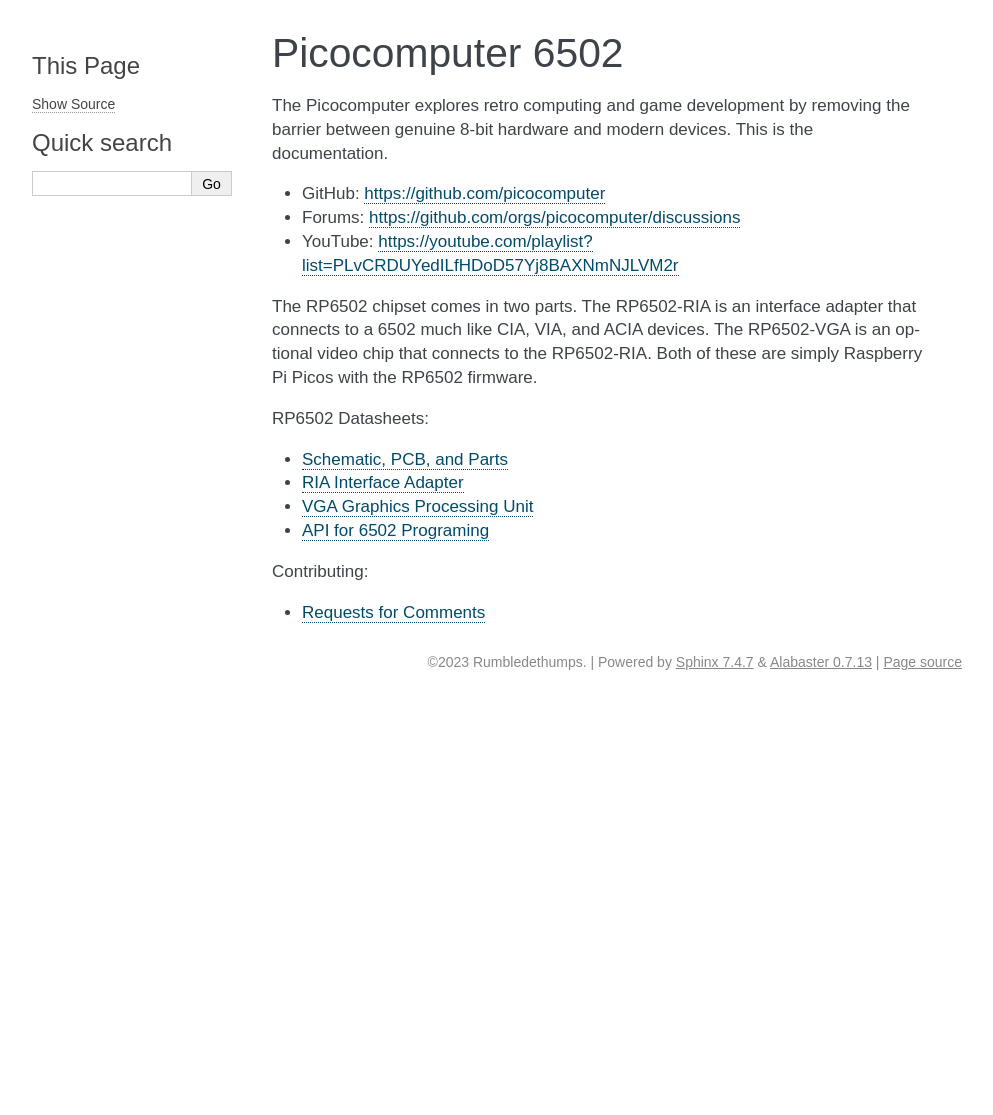
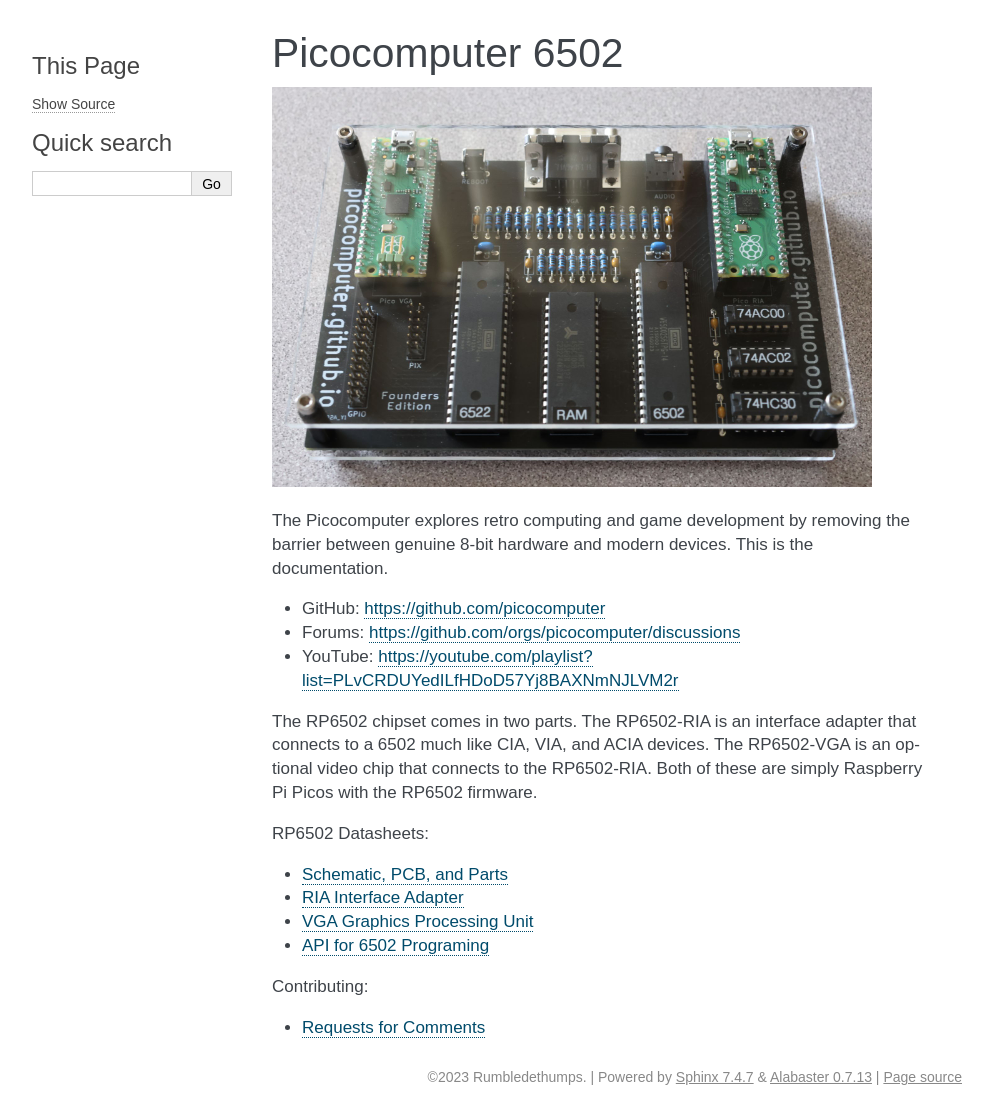
Before and after one commit to picocomputer/picocomputer.github.io, a Sphinx documentation site: the page built from docs/source/index.rst, in a window 1280 px wide. Shown: the whole page, without its empty margins (148-1141 px from the left). Built offline with Sphinx 7.4.7, drawn with Linux system fonts in a browser that asks for light colours; before the commit the page ends 900 px from its top, so only the background shows below that.

Commit message:
add photo

```diff
--- a/docs/source/index.rst
+++ b/docs/source/index.rst
@@ -9,6 +9,10 @@
 
 Picocomputer 6502
 =================
+
+.. image:: _static/founders.jpg
+  :width: 600
+  :alt: Alternative text
 
 The Picocomputer explores retro computing and game development by removing the barrier between genuine 8-bit hardware and modern devices. This is the documentation.
 
```
Also changed, not shown: docs/source/_static/founders.jpg (added).
